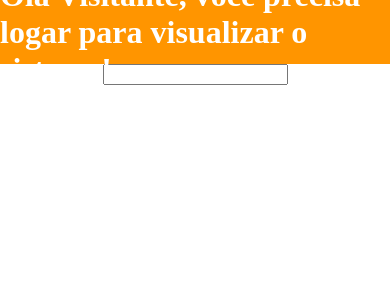
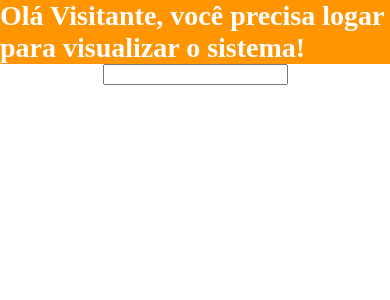
Before and after one commit to Nephilim-Jack/regUserFront, a React (Create React App) app: page /login in a window 390 px wide. Shown: the top 300 px of the page. Built offline with nearby package versions, Linux system fonts and the light colour scheme.

Commit message:
feat: added page css

```diff
--- /dev/null
+++ b/src/index.css
@@ -0,0 +1,11 @@
+@media (max-width: 1080px) {
+    html {
+        font-size: 93.75%;
+    }
+}
+
+@media (max-width: 720px) {
+    html {
+        font-size: 87.5%;
+    }
+}
--- a/src/router.tsx
+++ b/src/router.tsx
@@ -6,6 +6,7 @@ import LoginPage from './pages/LoginPage/index'
 import AccessLevelControl from './pages/ACL/index';
 import PageContext from './context/index'
 import Header from './components/Header/index';
+import './index.css'
 
 
 const Router = () => {
```
